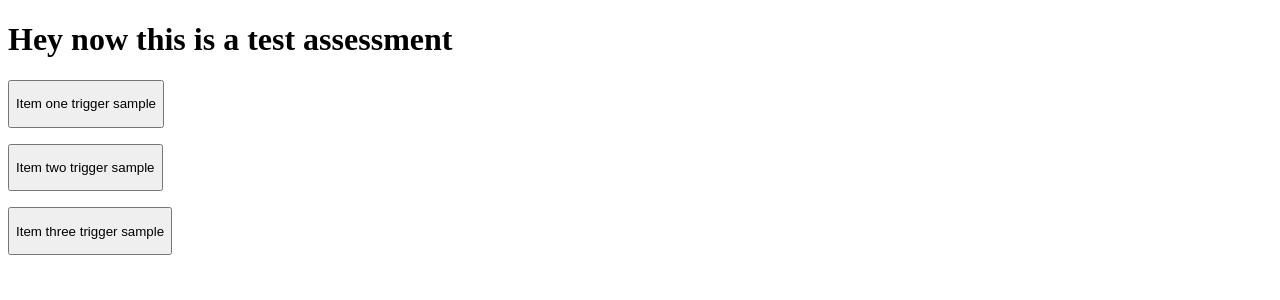
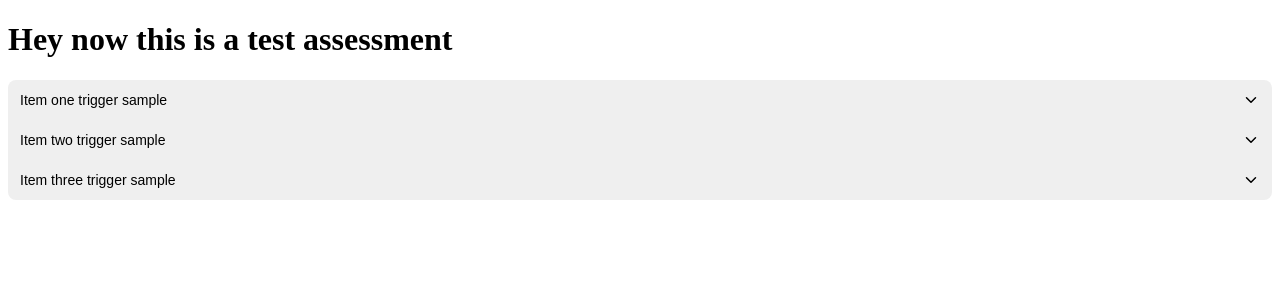
Before and after one commit to Arthur1112/take-home-assessment-arthur-silva, a React (Vite) app: page / in a window 1280 px wide. Shown: the top 300 px of the page. Built offline with nearby package versions, Linux system fonts and the light colour scheme.

Commit message:
added accordion styles and animation

```diff
--- a/src/components/Accordion/Accordion.module.scss
+++ b/src/components/Accordion/Accordion.module.scss
@@ -0,0 +1,5 @@
+.accordion {
+  //   background-color: red;
+  border-radius: 8px;
+  overflow: hidden;
+}
--- a/src/components/Accordion/Accordion.tsx
+++ b/src/components/Accordion/Accordion.tsx
@@ -1,5 +1,6 @@
 import { useState } from "react";
 import { AccordionItem } from "./AccordionItem";
+import styles from "./Accordion.module.scss";
 
 export interface Text {
   body: string;
@@ -42,7 +43,7 @@ export const Accordion = ({
   };
 
   return (
-    <div>
+    <div className={styles.accordion}>
       {items &&
         items.map((item, index) => (
           <AccordionItem
--- a/src/components/Accordion/AccordionItem.module.scss
+++ b/src/components/Accordion/AccordionItem.module.scss
@@ -0,0 +1,57 @@
+.accordionItem {
+  //   background-color: blue;
+}
+
+.triggerBtn {
+  display: flex;
+  align-items: center;
+  justify-content: space-between;
+  width: 100%;
+  border: none;
+  padding: 0px;
+  text-align: left;
+  cursor: pointer;
+
+  > :first-child {
+    font-family: Arial, Helvetica, sans-serif;
+    font-size: 14px;
+    font-weight: 500;
+    margin: 0px;
+    padding: 12px;
+  }
+}
+
+.triggerIcon {
+  margin-right: 12px;
+  transition: transform 300ms cubic-bezier(0.4, 0, 0.2, 1);
+
+  &.open {
+    transform: rotate(180deg);
+  }
+}
+
+.itemWrapper {
+  display: grid;
+  grid-template-rows: 0fr;
+  transition: grid-template-rows 300ms cubic-bezier(0.4, 0, 0.2, 1);
+
+  &.open {
+    grid-template-rows: 1fr;
+  }
+}
+.itemContainer {
+  overflow: hidden;
+
+  > :first-child {
+    font-family: Arial, Helvetica, sans-serif;
+    font-size: 12px;
+    margin: 0px;
+    padding: 12px;
+    opacity: 0;
+    transition: opacity 300ms cubic-bezier(0.4, 0, 0.2, 1);
+  }
+
+  .itemWrapper.open & > :first-child {
+    opacity: 1;
+  }
+}
--- a/src/components/Accordion/AccordionItem.tsx
+++ b/src/components/Accordion/AccordionItem.tsx
@@ -1,4 +1,6 @@
+import { ChevronDown } from "lucide-react";
 import type { Text } from "./Accordion";
+import styles from "./AccordionItem.module.scss";
 
 interface AccordionItemProps {
   index: number;
@@ -17,15 +19,31 @@ export const AccordionItem = ({
 }: AccordionItemProps) => {
   const TriggerElement = trigger.primitive ?? "p";
   const ContentElement = content.primitive ?? "p";
+
+  const iconStyles = [styles.triggerIcon];
+  const itemWrapperStyles = [styles.itemWrapper];
+
+  if (isOpen) {
+    iconStyles.push(styles["open"]);
+    itemWrapperStyles.push(styles["open"]);
+  }
+
+  console.log("======>", iconStyles);
+
   return (
-    <div>
-      <button onClick={() => onOpen(index)}>
+    <div className={styles.accordionItem}>
+      <button onClick={() => onOpen(index)} className={styles.triggerBtn}>
         <TriggerElement className={trigger.className}>
           {trigger.body}
         </TriggerElement>
+        <ChevronDown
+          className={iconStyles.join(" ")}
+          size={18}
+          aria-hidden="true"
+        />
       </button>
-      <div>
-        <div>
+      <div className={itemWrapperStyles.join(" ")}>
+        <div className={styles.itemContainer}>
           <ContentElement className={content.className}>
             {isOpen ? content.body : null}
           </ContentElement>
```
